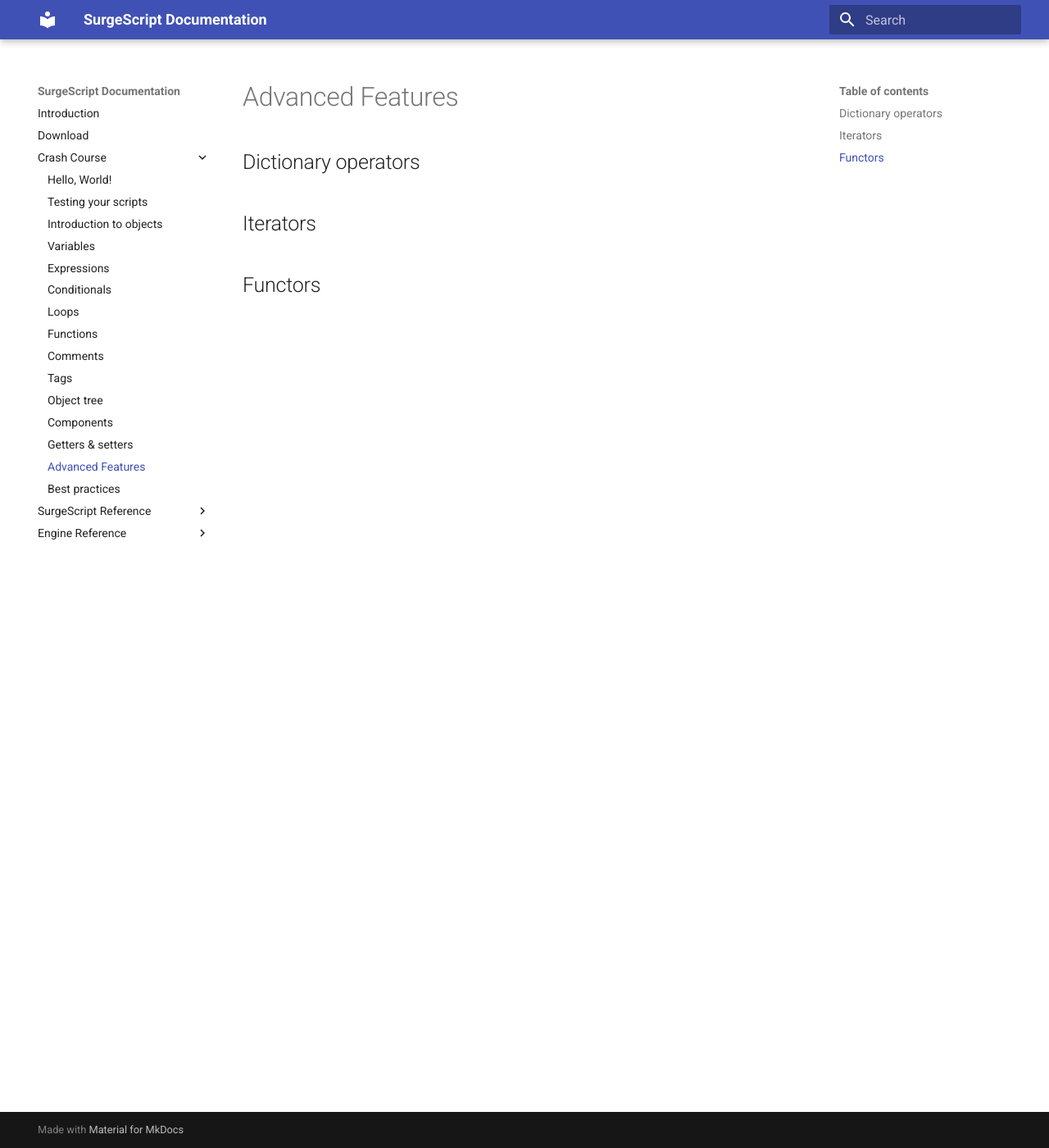
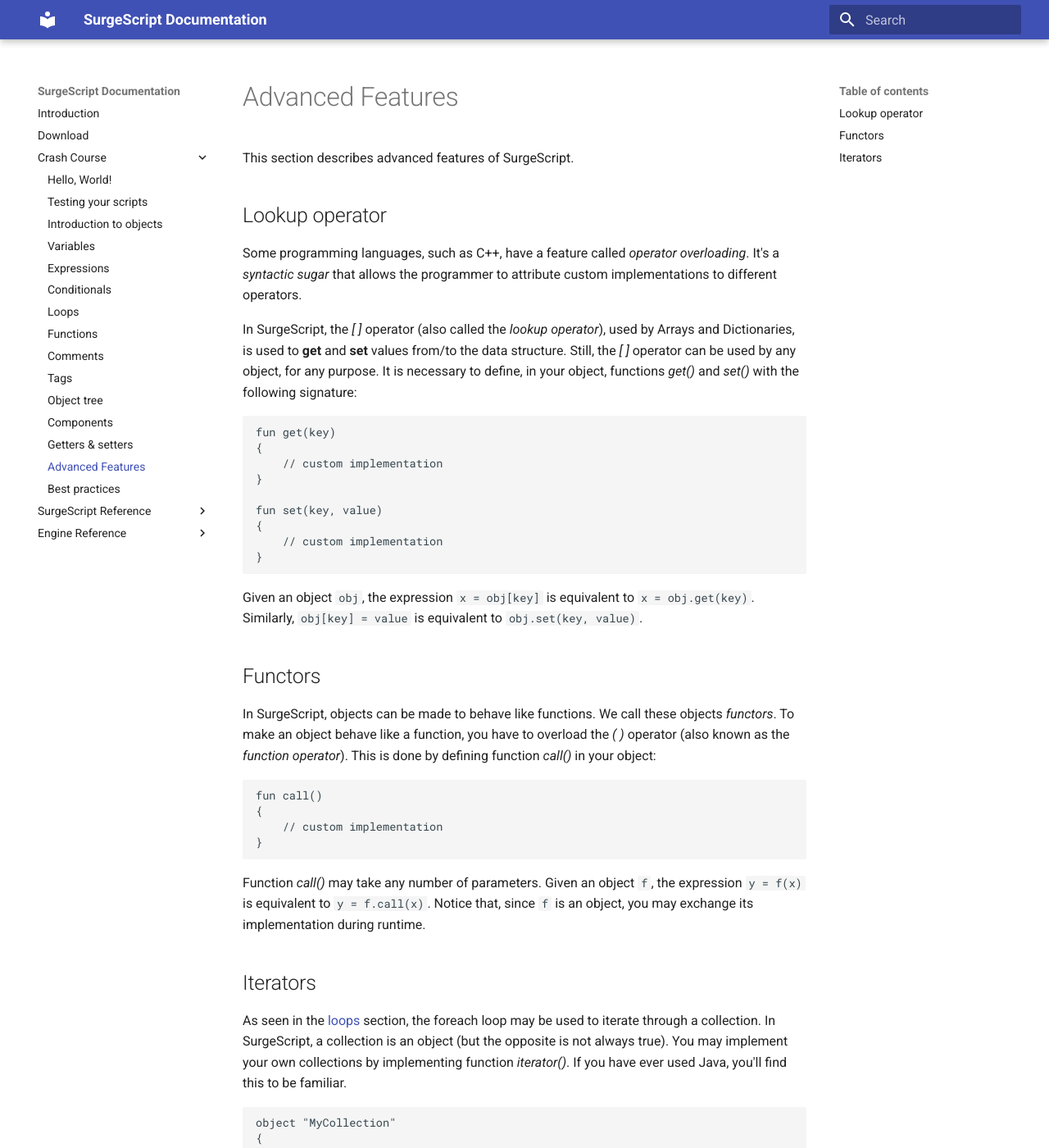
Before and after one commit to alemart/surgescript, an MkDocs documentation site: the page built from docs/tutorials/advanced_features.md, in a window 1280 px wide and 1400 px high. Shown: the whole window at 82% size. Built offline with MkDocs 1.6.1 and Material for MkDocs 9.7.7, drawn with Linux system fonts in a browser that asks for light colours; old or Windows-style settings are respelled for this version of MkDocs; some of the changed text lies outside the part shown.

Commit message:
Updated docs.

````diff
--- a/docs/tutorials/advanced_features.md
+++ b/docs/tutorials/advanced_features.md
@@ -1,11 +1,156 @@
 Advanced Features
 =================
 
-Dictionary operators
---------------------
+This section describes advanced features of SurgeScript.
+
+Lookup operator
+---------------
+
+Some programming languages, such as C++, have a feature called *operator overloading*. It's a *syntactic sugar* that allows the programmer to attribute custom implementations to different operators.
+
+In SurgeScript, the *[ ]* operator (also called the *lookup operator*), used by Arrays and Dictionaries, is used to **get** and **set** values from/to the data structure. Still, the *[ ]* operator can be used by any object, for any purpose. It is necessary to define, in your object, functions *get()* and *set()* with the following signature:
+
+```
+fun get(key)
+{
+    // custom implementation
+}
+
+fun set(key, value)
+{
+    // custom implementation
+}
+```
+
+Given an object `obj`, the expression `x = obj[key]` is equivalent to `x = obj.get(key)`. Similarly, `obj[key] = value` is equivalent to `obj.set(key, value)`.
+
+Functors
+--------
+
+In SurgeScript, objects can be made to behave like functions. We call these objects *functors*. To make an object behave like a function, you have to overload the *( )* operator (also known as the *function operator*). This is done by defining function *call()* in your object:
+
+```
+fun call()
+{
+    // custom implementation
+}
+```
+
+Function *call()* may take any number of parameters. Given an object `f`, the expression `y = f(x)` is equivalent to `y = f.call(x)`. Notice that, since `f` is an object, you may exchange its implementation during runtime.
 
 Iterators
 ---------
 
-Functors
---------
+As seen in the [loops](loops#foreach) section, the foreach loop may be used to iterate through a collection. In SurgeScript, a collection is an object (but the opposite is not always true). You may implement your own collections by implementing function *iterator()*. If you have ever used Java, you'll find this to be familiar.
+
+```
+object "MyCollection"
+{
+    fun iterator()
+    {
+        // function iterator() takes no arguments and
+        // should return a new iterator object
+    }
+}
+```
+
+For each collection you define, you should also define its iterator object. The iterator object should implement functions *next()* and *hasNext()* (both take no arguments):
+
+```
+object "MyIterator"
+{
+    fun next()
+    {
+        // returns the next element of the collection
+        // and advances the iteration pointer
+        // the collection is usually the parent object
+    }
+
+    function hasNext()
+    {
+        // returns true if the enumeration isn't over
+        // returns false if there are no more elements
+    }
+}
+```
+
+You may iterate through a collection using the following code:
+
+```
+it = collection.iterator();
+while(it.hasNext()) {
+    x = it.next();
+
+    // do something with x
+    // x is an element of the collection
+    Console.print(x);
+}
+```
+
+Or, alternatively, using the compact foreach:
+
+```
+foreach(x in collection) {
+    Console.print(x);
+}
+```
+
+For the sake of completion, the following code demonstrates how to implement a custom collection that hold even numbers from 0 up to 20.
+
+```
+object "Application"
+{
+    evenNumbers = spawn("EvenNumbers");
+
+    state "main"
+    {
+        // iterate through the collection
+        foreach(number in evenNumbers)
+            Console.print(number);
+
+        // exit the app
+        Application.exit();
+    }
+}
+
+object "EvenNumbers"
+{
+    fun iterator()
+    {
+        return spawn("EvenIterator");
+    }
+}
+
+object "EvenIterator"
+{
+    nextNumber = 0;
+
+    fun next()
+    {
+        currentNumber = nextNumber;
+        nextNumber += 2;
+        return currentNumber;
+    }
+
+    fun hasNext()
+    {
+        return nextNumber <= 20;
+    }
+}
+```
+
+The result of this code is:
+
+```
+0
+2
+4
+6
+8
+10
+12
+14
+16
+18
+20
+```
````
Also changed, not shown: docs/download.md (+25 -0 lines), docs/tutorials/getters_and_setters.md (+1 -1 lines), docs/tutorials/testing.md (+3 -3 lines).
